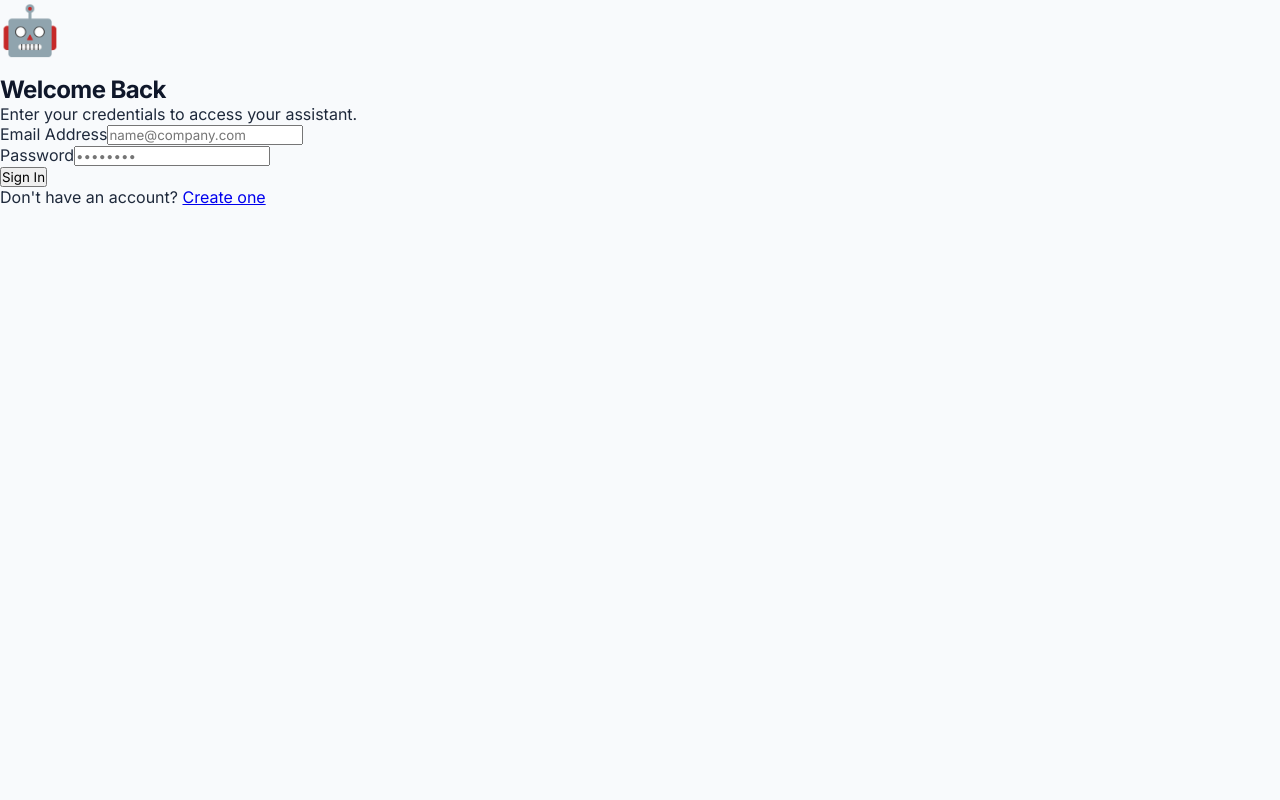
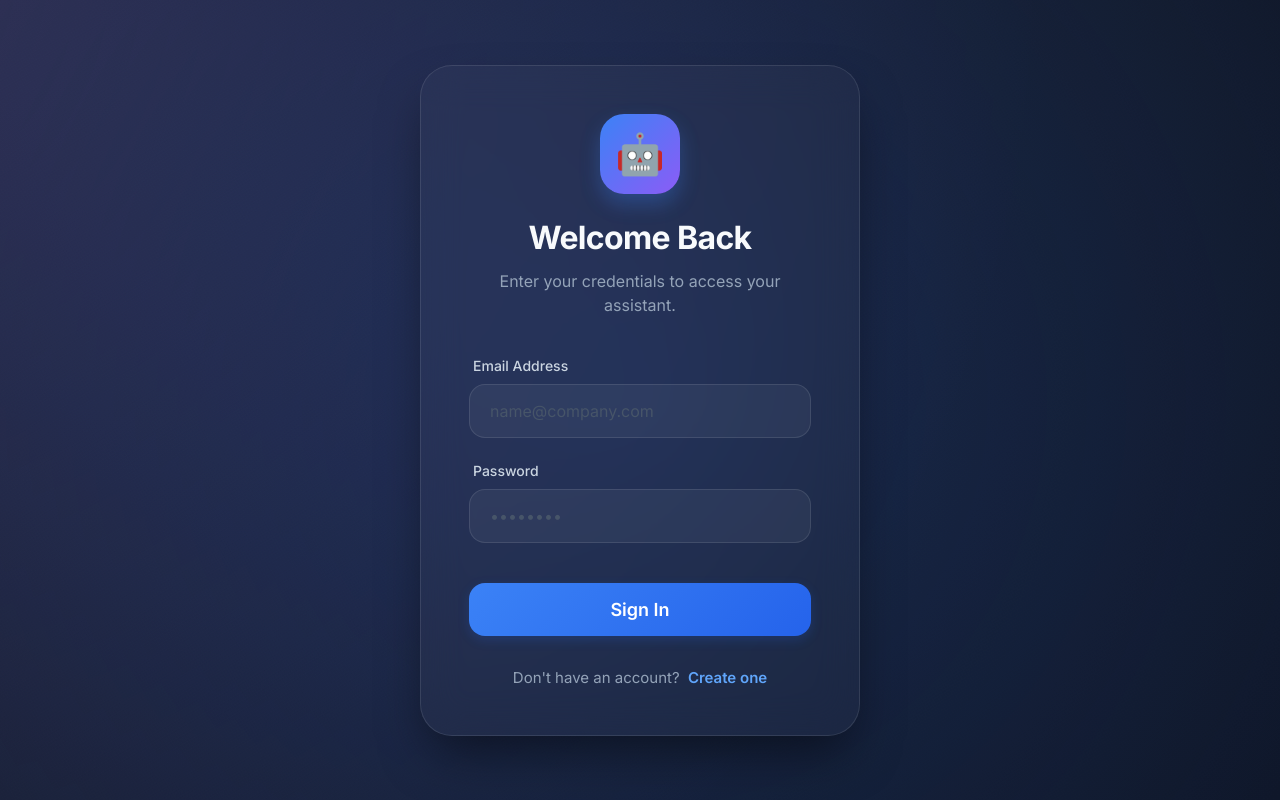
Before and after one commit to akimotopark/ai-knowledge-assistant, an Angular app in the folder frontend/ai-frontend/: page /login in a window 1280 px wide. Built offline with nearby package versions, Linux system fonts and the light colour scheme.

Commit message:
feat: Implement a modern, dark-themed UI for login and registration pages with improved styling and accessibility.

```diff
--- a/frontend/ai-frontend/src/app/features/auth/login/login.component.html
+++ b/frontend/ai-frontend/src/app/features/auth/login/login.component.html
@@ -1,7 +1,7 @@
 <div class="auth-page">
     <div class="auth-card">
         <header class="auth-header">
-            <div style="font-size: 3rem; margin-bottom: 1rem;">🤖</div>
+            <div class="logo-wrapper">🤖</div>
             <h2>Welcome Back</h2>
             <p>Enter your credentials to access your assistant.</p>
         </header>
@@ -9,12 +9,16 @@
         <form (submit)="onLogin()" class="form-group">
             <div class="input-container">
                 <label>Email Address</label>
-                <input type="email" [(ngModel)]="email" name="email" placeholder="name@company.com" class="input-field" required>
+                <input type="email" [(ngModel)]="email" name="email" placeholder="name@company.com" class="input-field" required autocomplete="email">
             </div>
 
             <div class="input-container">
                 <label>Password</label>
-                <input type="password" [(ngModel)]="password" name="password" placeholder="••••••••" class="input-field" required>
+                <input type="password" [(ngModel)]="password" name="password" placeholder="••••••••" class="input-field" required autocomplete="current-password">
+            </div>
+
+            <div *ngIf="error()" class="error-message">
+                {{ error() }}
             </div>
 
             <button type="submit" class="auth-btn">Sign In</button>
--- a/frontend/ai-frontend/src/app/features/auth/login/login.component.ts
+++ b/frontend/ai-frontend/src/app/features/auth/login/login.component.ts
@@ -8,7 +8,8 @@ import { AuthService } from '../../../core/services/auth.service';
   selector: 'app-login',
   standalone: true,
   imports: [FormsModule, CommonModule, RouterLink], // ✅ Required imports
-  templateUrl: './login.component.html'
+  templateUrl: './login.component.html',
+  styleUrl: './login.css'
 })
 export class LoginComponent {
   private auth = inject(AuthService);
--- a/frontend/ai-frontend/src/app/features/auth/login/login.css
+++ b/frontend/ai-frontend/src/app/features/auth/login/login.css
@@ -1,94 +1,167 @@
 .auth-page {
-    height: 100vh;
+    min-height: 100vh;
     display: flex;
     align-items: center;
     justify-content: center;
-    background: linear-gradient(135deg, #f8fafc 0%, #e2e8f0 100%);
+    background: radial-gradient(circle at top left, #1e293b, #0f172a);
+    position: relative;
+    overflow: hidden;
     padding: 1.5rem;
 }
 
+/* Background Decoration */
+.auth-page::before {
+    content: '';
+    position: absolute;
+    width: 200%;
+    height: 200%;
+    background: radial-gradient(circle at 50% 50%, rgba(37, 99, 235, 0.15) 0%, transparent 50%),
+                radial-gradient(circle at 20% 80%, rgba(139, 92, 246, 0.15) 0%, transparent 50%);
+    animation: rotate 30s linear infinite;
+    z-index: 0;
+}
+
+@keyframes rotate {
+    from { transform: rotate(0deg); }
+    to { transform: rotate(360deg); }
+}
+
 .auth-card {
+    position: relative;
+    z-index: 1;
     width: 100%;
-    max-width: 400px;
-    background: white;
-    padding: 2.5rem;
-    border-radius: 1.5rem;
-    box-shadow: 0 20px 25px -5px rgba(0, 0, 0, 0.1), 0 10px 10px -5px rgba(0, 0, 0, 0.04);
+    max-width: 440px;
+    background: rgba(255, 255, 255, 0.03);
+    backdrop-filter: blur(20px);
+    -webkit-backdrop-filter: blur(20px);
+    padding: 3rem;
+    border-radius: 2rem;
+    border: 1px solid rgba(255, 255, 255, 0.1);
+    box-shadow: 0 25px 50px -12px rgba(0, 0, 0, 0.5);
 }
 
 .auth-header {
     text-align: center;
-    margin-bottom: 2rem;
+    margin-bottom: 2.5rem;
+}
+
+.logo-wrapper {
+    width: 80px;
+    height: 80px;
+    background: linear-gradient(135deg, #3b82f6, #8b5cf6);
+    border-radius: 1.5rem;
+    display: flex;
+    align-items: center;
+    justify-content: center;
+    font-size: 2.5rem;
+    margin: 0 auto 1.5rem;
+    box-shadow: 0 10px 20px rgba(59, 130, 246, 0.3);
 }
 
 .auth-header h2 {
-    font-size: 1.75rem;
-    font-weight: 800;
-    margin-bottom: 0.5rem;
+    font-size: 2rem;
+    font-weight: 700;
+    color: #f8fafc;
+    margin-bottom: 0.75rem;
+    letter-spacing: -0.02em;
 }
 
 .auth-header p {
-    color: #64748b;
+    color: #94a3b8;
+    font-size: 1rem;
+    line-height: 1.5;
 }
 
 .form-group {
     display: flex;
     flex-direction: column;
-    gap: 1.25rem;
+    gap: 1.5rem;
 }
 
 .input-container {
     display: flex;
     flex-direction: column;
-    gap: 0.5rem;
+    gap: 0.625rem;
 }
 
 .input-container label {
     font-size: 0.875rem;
-    font-weight: 600;
-    color: #475569;
+    font-weight: 500;
+    color: #cbd5e1;
+    margin-left: 0.25rem;
 }
 
 .input-field {
-    padding: 0.75rem 1rem;
-    border: 1px solid #e2e8f0;
-    border-radius: 0.75rem;
+    background: rgba(255, 255, 255, 0.05);
+    border: 1px solid rgba(255, 255, 255, 0.1);
+    color: #f8fafc;
+    padding: 1rem 1.25rem;
+    border-radius: 1rem;
     font-size: 1rem;
-    transition: all 0.2s;
+    transition: all 0.3s cubic-bezier(0.4, 0, 0.2, 1);
+}
+
+.input-field::placeholder {
+    color: #475569;
 }
 
 .input-field:focus {
     outline: none;
-    border-color: #2563eb;
-    box-shadow: 0 0 0 4px rgba(37, 99, 235, 0.1);
+    background: rgba(255, 255, 255, 0.08);
+    border-color: #3b82f6;
+    box-shadow: 0 0 0 4px rgba(59, 130, 246, 0.15);
+}
+
+.error-message {
+    background: rgba(239, 68, 68, 0.1);
+    border: 1px solid rgba(239, 68, 68, 0.2);
+    color: #fca5a5;
+    padding: 0.75rem;
+    border-radius: 0.75rem;
+    font-size: 0.875rem;
+    text-align: center;
 }
 
 .auth-btn {
     margin-top: 1rem;
-    background: #2563eb;
+    background: linear-gradient(135deg, #3b82f6, #2563eb);
     color: white;
-    padding: 0.875rem;
-    border-radius: 0.75rem;
+    padding: 1rem;
+    border-radius: 1rem;
     border: none;
-    font-weight: 700;
-    font-size: 1rem;
+    font-weight: 600;
+    font-size: 1.125rem;
     cursor: pointer;
-    transition: background 0.2s;
+    transition: all 0.3s cubic-bezier(0.4, 0, 0.2, 1);
+    box-shadow: 0 4px 12px rgba(37, 99, 235, 0.2);
 }
 
 .auth-btn:hover {
-    background: #1d4ed8;
+    transform: translateY(-2px);
+    box-shadow: 0 8px 16px rgba(37, 99, 235, 0.3);
+    background: linear-gradient(135deg, #60a5fa, #3b82f6);
+}
+
+.auth-btn:active {
+    transform: translateY(0);
 }
 
 .auth-footer {
-    margin-top: 1.5rem;
+    margin-top: 2rem;
     text-align: center;
-    font-size: 0.875rem;
-    color: #64748b;
+    font-size: 0.9375rem;
+    color: #94a3b8;
 }
 
 .auth-footer a {
-    color: #2563eb;
+    color: #60a5fa;
     text-decoration: none;
     font-weight: 600;
+    margin-left: 0.25rem;
+    transition: color 0.2s;
 }
+
+.auth-footer a:hover {
+    color: #93c5fd;
+    text-decoration: underline;
+}
--- a/frontend/ai-frontend/src/app/features/auth/register/register.component.ts
+++ b/frontend/ai-frontend/src/app/features/auth/register/register.component.ts
@@ -7,10 +7,12 @@ import { AuthService } from '../../../core/services/auth.service';
 @Component({
   selector: 'app-register',
   templateUrl: './register.component.html',
+  styleUrl: './register.css',
   standalone: true,
   // ✅ Modern: We import what we need directly into the component
   imports: [CommonModule, FormsModule, RouterLink],
 })
+
 export class RegisterComponent {
   private auth = inject(AuthService);
   private router = inject(Router);
--- a/frontend/ai-frontend/src/app/features/auth/register/register.css
+++ b/frontend/ai-frontend/src/app/features/auth/register/register.css
@@ -1,101 +1,115 @@
 .auth-page {
-    height: 100vh;
+    min-height: 100vh;
     display: flex;
     align-items: center;
     justify-content: center;
-    background: linear-gradient(135deg, #f8fafc 0%, #e2e8f0 100%);
+    background: radial-gradient(circle at top left, #1e293b, #0f172a);
+    position: relative;
+    overflow: hidden;
     padding: 1.5rem;
 }
 
+/* Background Decoration */
+.auth-page::before {
+    content: '';
+    position: absolute;
+    width: 200%;
+    height: 200%;
+    background: radial-gradient(circle at 50% 50%, rgba(37, 99, 235, 0.15) 0%, transparent 50%),
+                radial-gradient(circle at 20% 80%, rgba(139, 92, 246, 0.15) 0%, transparent 50%);
+    animation: rotate 30s linear infinite;
+    z-index: 0;
+}
+
+@keyframes rotate {
+    from { transform: rotate(0deg); }
+    to { transform: rotate(360deg); }
+}
+
 .auth-card {
+    position: relative;
+    z-index: 1;
     width: 100%;
     max-width: 440px;
-    background: white;
-    padding: 2.5rem;
-    border-radius: 1.5rem;
-    box-shadow: 0 20px 25px -5px rgba(0, 0, 0, 0.1), 0 10px 10px -5px rgba(0, 0, 0, 0.04);
+    background: rgba(255, 255, 255, 0.03);
+    backdrop-filter: blur(20px);
+    -webkit-backdrop-filter: blur(20px);
+    padding: 3rem;
+    border-radius: 2rem;
+    border: 1px solid rgba(255, 255, 255, 0.1);
+    box-shadow: 0 25px 50px -12px rgba(0, 0, 0, 0.5);
 }
 
 .auth-header {
     text-align: center;
-    margin-bottom: 2rem;
+    margin-bottom: 2.5rem;
+}
+
+.logo-wrapper {
+    width: 80px;
+    height: 80px;
+    background: linear-gradient(135deg, #3b82f6, #8b5cf6);
+    border-radius: 1.5rem;
+    display: flex;
+    align-items: center;
+    justify-content: center;
+    font-size: 2.5rem;
+    margin: 0 auto 1.5rem;
+    box-shadow: 0 10px 20px rgba(59, 130, 246, 0.3);
 }
 
 .auth-header h2 {
-    font-size: 1.75rem;
-    font-weight: 800;
-    margin-bottom: 0.5rem;
+    font-size: 2rem;
+    font-weight: 700;
+    color: #f8fafc;
+    margin-bottom: 0.75rem;
+    letter-spacing: -0.02em;
 }
 
 .auth-header p {
-    color: #64748b;
+    color: #94a3b8;
+    font-size: 1rem;
+    line-height: 1.5;
 }
 
 .form-group {
     display: flex;
     flex-direction: column;
-    gap: 1.25rem;
+    gap: 1.5rem;
 }
 
 .input-container {
     display: flex;
     flex-direction: column;
-    gap: 0.5rem;
+    gap: 0.625rem;
 }
 
 .input-container label {
     font-size: 0.875rem;
-    font-weight: 600;
-    color: #475569;
+    font-weight: 500;
+    color: #cbd5e1;
+    margin-left: 0.25rem;
 }
 
 .input-field {
-    padding: 0.75rem 1rem;
-    border: 1px solid #e2e8f0;
-    border-radius: 0.75rem;
+    background: rgba(255, 255, 255, 0.05);
+    border: 1px solid rgba(255, 255, 255, 0.1);
+    color: #f8fafc;
+    padding: 1rem 1.25rem;
+    border-radius: 1rem;
     font-size: 1rem;
-    transition: all 0.2s;
+    transition: all 0.3s cubic-bezier(0.4, 0, 0.2, 1);
+}
+
+.input-field::placeholder {
+    color: #475569;
 }
 
 .input-field:focus {
     outline: none;
-    border-color: #2563eb;
-    box-shadow: 0 0 0 4px rgba(37, 99, 235, 0.1);
-}
-
-.auth-btn {
-    margin-top: 1rem;
-    background: #2563eb;
-    color: white;
-    padding: 0.875rem;
-    border-radius: 0.75rem;
-    border: none;
-    font-weight: 700;
-    font-size: 1rem;
-    cursor: pointer;
-    transition: background 0.2s;
-}
-
-.auth-btn:hover {
-    background: #1d4ed8;
-}
-
-.auth-btn:disabled {
-    background: #cbd5e1;
-    cursor: not-allowed;
-}
-
-.auth-footer {
-    margin-top: 1.5rem;
-    text-align: center;
-    font-size: 0.875rem;
-    color: #64748b;
-}
-
-.auth-footer a {
-    color: #2563eb;
-    text-decoration: none;
-    font-weight: 600;
+    background: rgba(255, 255, 255, 0.08);
+    border-color: #3b82f6;
+    box-shadow: 0 0 0 4px rgba(59, 130, 246, 0.15);
 }
 
 .status-msg {
@@ -108,13 +122,63 @@
 }
 
 .success {
-    background: #ecfdf5;
-    color: #059669;
-    border: 1px solid #10b981;
+    background: rgba(16, 185, 129, 0.1);
+    border: 1px solid rgba(16, 185, 129, 0.2);
+    color: #6ee7b7;
 }
 
 .error {
-    background: #fef2f2;
-    color: #dc2626;
-    border: 1px solid #ef4444;
+    background: rgba(239, 68, 68, 0.1);
+    border: 1px solid rgba(239, 68, 68, 0.2);
+    color: #fca5a5;
 }
+
+.auth-btn {
+    margin-top: 1rem;
+    background: linear-gradient(135deg, #3b82f6, #2563eb);
+    color: white;
+    padding: 1rem;
+    border-radius: 1rem;
+    border: none;
+    font-weight: 600;
+    font-size: 1.125rem;
+    cursor: pointer;
+    transition: all 0.3s cubic-bezier(0.4, 0, 0.2, 1);
+    box-shadow: 0 4px 12px rgba(37, 99, 235, 0.2);
+}
+
+.auth-btn:hover:not(:disabled) {
+    transform: translateY(-2px);
+    box-shadow: 0 8px 16px rgba(37, 99, 235, 0.3);
+    background: linear-gradient(135deg, #60a5fa, #3b82f6);
+}
+
+.auth-btn:active:not(:disabled) {
+    transform: translateY(0);
+}
+
+.auth-btn:disabled {
+    opacity: 0.5;
+    cursor: not-allowed;
+    background: #475569;
+}
+
+.auth-footer {
+    margin-top: 2rem;
+    text-align: center;
+    font-size: 0.9375rem;
+    color: #94a3b8;
+}
+
+.auth-footer a {
+    color: #60a5fa;
+    text-decoration: none;
+    font-weight: 600;
+    margin-left: 0.25rem;
+    transition: color 0.2s;
+}
+
+.auth-footer a:hover {
+    color: #93c5fd;
+    text-decoration: underline;
+}
```
Also changed, not shown: frontend/ai-frontend/src/app/features/auth/register/register.component.html (+4 -4 lines), 2 other files (tests, documents, lock files or other folders).
